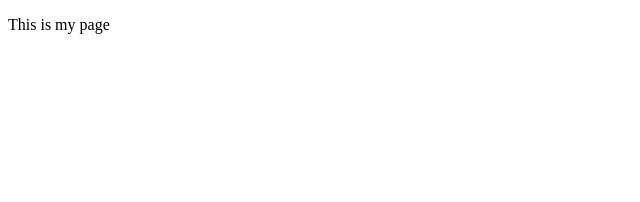
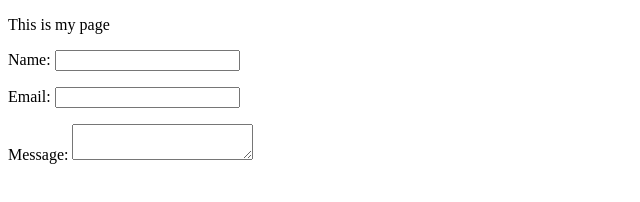
Before and after one commit to CodeByBlazej/HTML-Forms, a plain HTML site: page index.html in a window 1280 px wide. Shown: the whole page, without its empty margins (0-640 px from the left). Drawn offline with Linux system fonts and the light colour scheme.

Commit message:
add first basic form

```diff
--- a/index.html
+++ b/index.html
@@ -7,5 +7,19 @@
 </head>
 <body>
   <p>This is my page</p>
+  <form action="/my-handling-form-page" method="post">
+    <p>
+      <label for="name">Name:</label>
+      <input type="text" id="name" name="user_name">
+    </p>
+    <p>
+      <label for="mail">Email:</label>
+      <input type="email" id="mail" name="user_email">
+    </p>
+    <p>
+      <label for="msg">Message:</label>
+      <textarea name="user_message" id="msg"></textarea>
+    </p>
+  </form>
 </body>
 </html>
```
